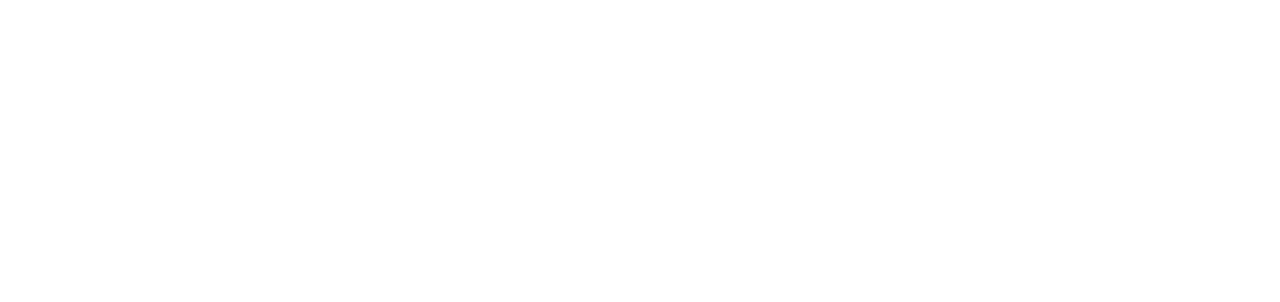
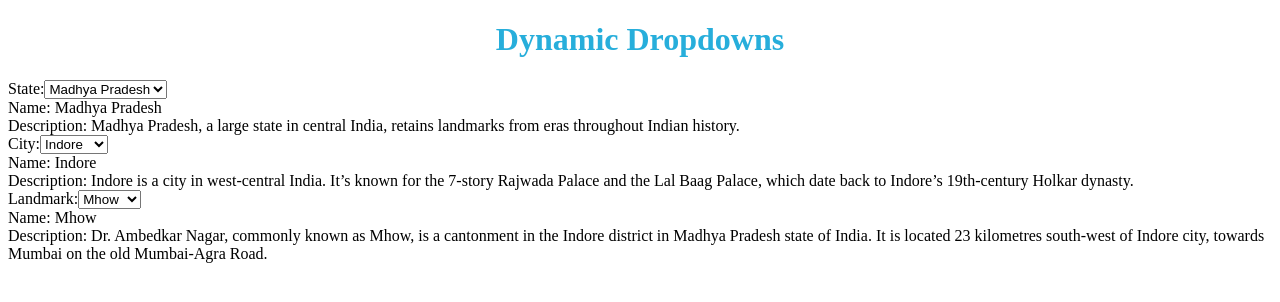
Before and after one commit to acciojob/dropdown-react-jeetsingh-621, a React app: page / in a window 1280 px wide. Shown: the top 302 px of the page. Built offline with nearby package versions, Linux system fonts and the light colour scheme.

Commit message:
complete

```diff
--- a/src/components/App.js
+++ b/src/components/App.js
@@ -2,7 +2,8 @@
 import "./../styles/App.css";
 
 
-const states = [{
+const states = [
+	{
 	name : "Madhya Pradesh",
 	description:"Madhya Pradesh, a large state in central India, retains landmarks from eras throughout Indian history.",
 	city :[{
@@ -33,7 +34,8 @@
 			description:"Little less known city Ajaypur.",
 		}]
 	}]
-},{
+},
+{
 	name : "Jharkhand",
 	description:"Jharkhand is a state in eastern India. It's known for its waterfalls, the elegant Jain temples of Parasnath Hill and the elephants and tigers of Betla National Park.",
 	city :[{
@@ -138,11 +140,84 @@
 }];
 
 
-function App()
-{
-	// Do not alter/remove main div
+function App(){
+
+	const [selectedStateIndex, setSelectedStateIndex] = useState(0);
+	const [selectedCityIndex, setSelectedCityIndex] = useState(0);
+	const [selectedLandmarkIndex, setSelectedLandmarkIndex] = useState(0);
+
+
+
+	const handleStateChange = (e) => {
+		const index = parseInt(e.target.value, 10);
+		setSelectedStateIndex(index);
+		setSelectedCityIndex(0); // Reset city and landmark on state change
+		setSelectedLandmarkIndex(0);
+	  };
+
+	  const handleCityChange = (e) => {
+		const index = parseInt(e.target.value, 10);
+		setSelectedCityIndex(index);
+		setSelectedLandmarkIndex(0); // Reset landmark on city change
+	  };
+
+	  const handleLandmarkChange = (e) => {
+		const index = parseInt(e.target.value, 10);
+		setSelectedLandmarkIndex(index);
+	  };
+
+	  const cities = states[selectedStateIndex]?.city || [];
+	  const landmarks = cities[selectedCityIndex]?.landmarks || [];
+
 	return (
 	<div id="main">
+  <h1>Dynamic Dropdowns</h1>
+
+      {/* State Dropdown */}
+      <label htmlFor="state">State:</label>
+      <select id="state" value={selectedStateIndex} onChange={handleStateChange}>
+        {states.map((state, index) => (
+          <option key={index} value={index}>
+            {state.name}
+          </option>
+        ))}
+      </select>
+      <div id="state-name">Name: {states[selectedStateIndex].name}</div>
+      <div id="state-description">
+        Description: {states[selectedStateIndex].description}
+      </div>
+
+      {/* City Dropdown */}
+      <label htmlFor="city">City:</label>
+      <select id="city" value={selectedCityIndex} onChange={handleCityChange}>
+        {cities.map((city, index) => (
+          <option key={index} value={index}>
+            {city.name}
+          </option>
+        ))}
+      </select>
+      <div id="city-name">Name: {cities[selectedCityIndex]?.name||"no cities available"}</div>
+      <div id="city-description">
+        Description: {cities[selectedCityIndex].description}
+      </div>
+
+      {/* Landmark Dropdown */}
+      <label htmlFor="landmark">Landmark:</label>
+      <select
+        id="landmark"
+        value={selectedLandmarkIndex}
+        onChange={handleLandmarkChange}
+      >
+        {landmarks.map((landmark, index) => (
+          <option key={index} value={index}>
+            {landmark.name}
+          </option>
+        ))}
+      </select>
+      <div id="landmark-name">Name: {landmarks[selectedLandmarkIndex]?.name||"no landmark available"}</div>
+      <div id="landmark-description">
+        Description: {landmarks[selectedLandmarkIndex]?.description||"no landmark available"}
+      </div>
 
 	</div>
 	);
--- a/src/index.js
+++ b/src/index.js
@@ -1,7 +1,7 @@
 import React from "react";
 import ReactDOM from "react-dom";
 import App from "./components/App";
-import "bootstrap/dist/css/bootstrap.min.css";
+// import "bootstrap/dist/css/bootstrap.min.css";
 
 
 ReactDOM.render(<App />, document.getElementById("root"));
```
Also changed, not shown: 1 other file (tests, documents, lock files or other folders).
